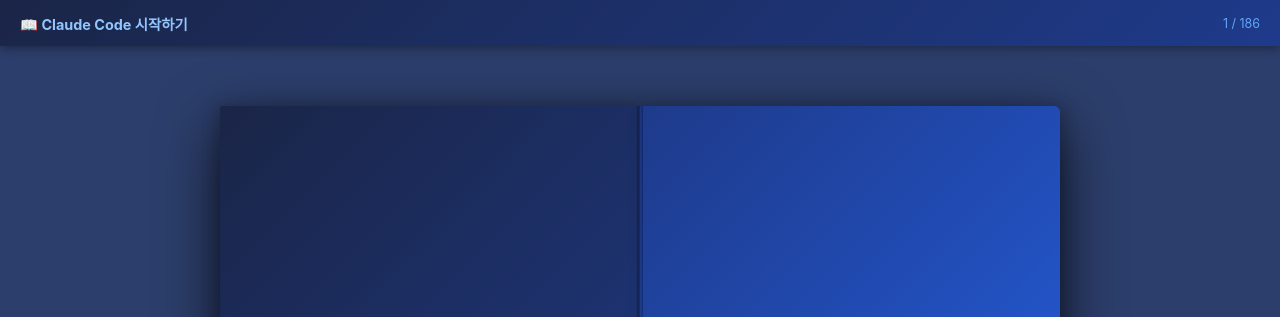
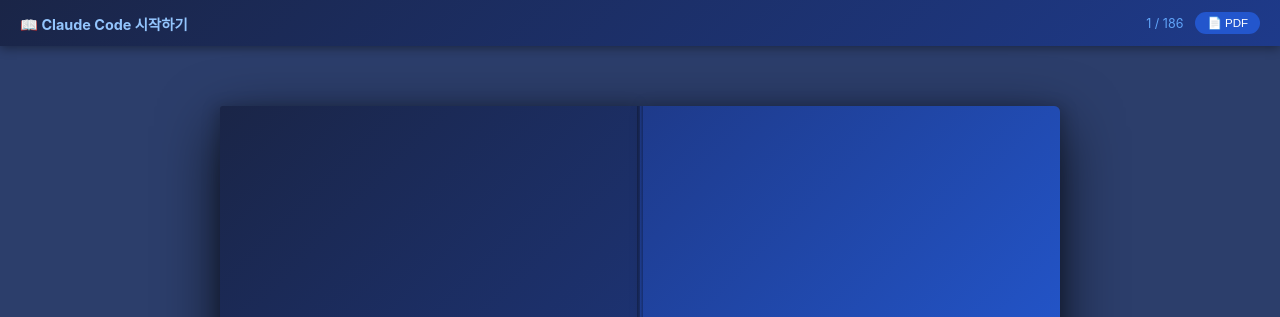
Before and after one commit to coalab/book-claude-code, a plain HTML site: page index.html in a window 1280 px wide. Shown: the top 317 px of the page. Drawn offline with Linux system fonts and the light colour scheme.

Commit message:
feat: PDF 다운로드 버튼 추가

```diff
--- a/index.html
+++ b/index.html
@@ -12,6 +12,8 @@ body{background:#2c3e6b;font-family:-apple-system,BlinkMacSystemFont,'Segoe UI',
 .hd{background:linear-gradient(135deg,#1a2547,#1e3a8a);padding:8px 20px;display:flex;justify-content:space-between;align-items:center;flex-shrink:0;box-shadow:0 2px 10px rgba(0,0,0,.4);height:46px}
 .hd h1{color:#93c5fd;font-size:.9rem;font-weight:700}
 .hd .inf{color:#60a5fa;font-size:.78rem}
+.pdf-btn{background:rgba(37,99,235,.7);color:#fff;border:none;padding:4px 12px;border-radius:12px;font-size:.72rem;cursor:pointer;transition:.2s;display:flex;align-items:center;gap:4px}
+.pdf-btn:hover{background:#2563eb}
 
 /* 뷰어 */
 .viewer{flex:1;display:flex;align-items:center;justify-content:center;padding:16px 8px;min-height:0;gap:0}
@@ -92,7 +94,10 @@ body{background:#2c3e6b;font-family:-apple-system,BlinkMacSystemFont,'Segoe UI',
 <body>
 <div class="hd">
   <h1>📖 Claude Code 시작하기</h1>
-  <div class="inf"><span id="pn">1</span> / <span id="pt">-</span></div>
+  <div style="display:flex;align-items:center;gap:12px">
+    <div class="inf"><span id="pn">1</span> / <span id="pt">-</span></div>
+    <button class="pdf-btn" onclick="window.open('pdf/book.html','_blank')">📄 PDF</button>
+  </div>
 </div>
 <div class="viewer">
   <button class="nav" id="pb" onclick="go(-1)" disabled>&#8592;</button>
```
Also changed, not shown: web/index.html (+6 -1 lines).
